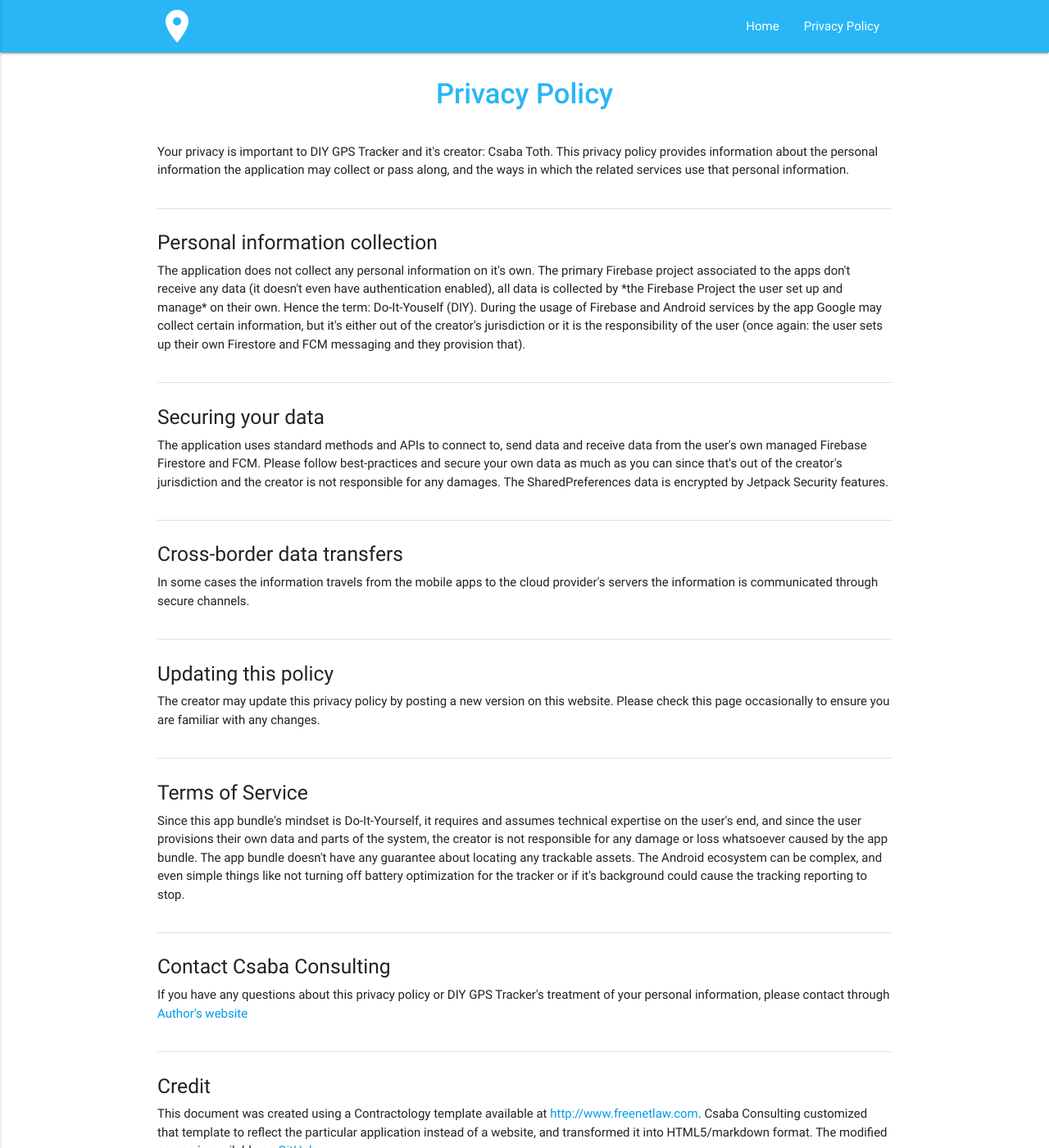
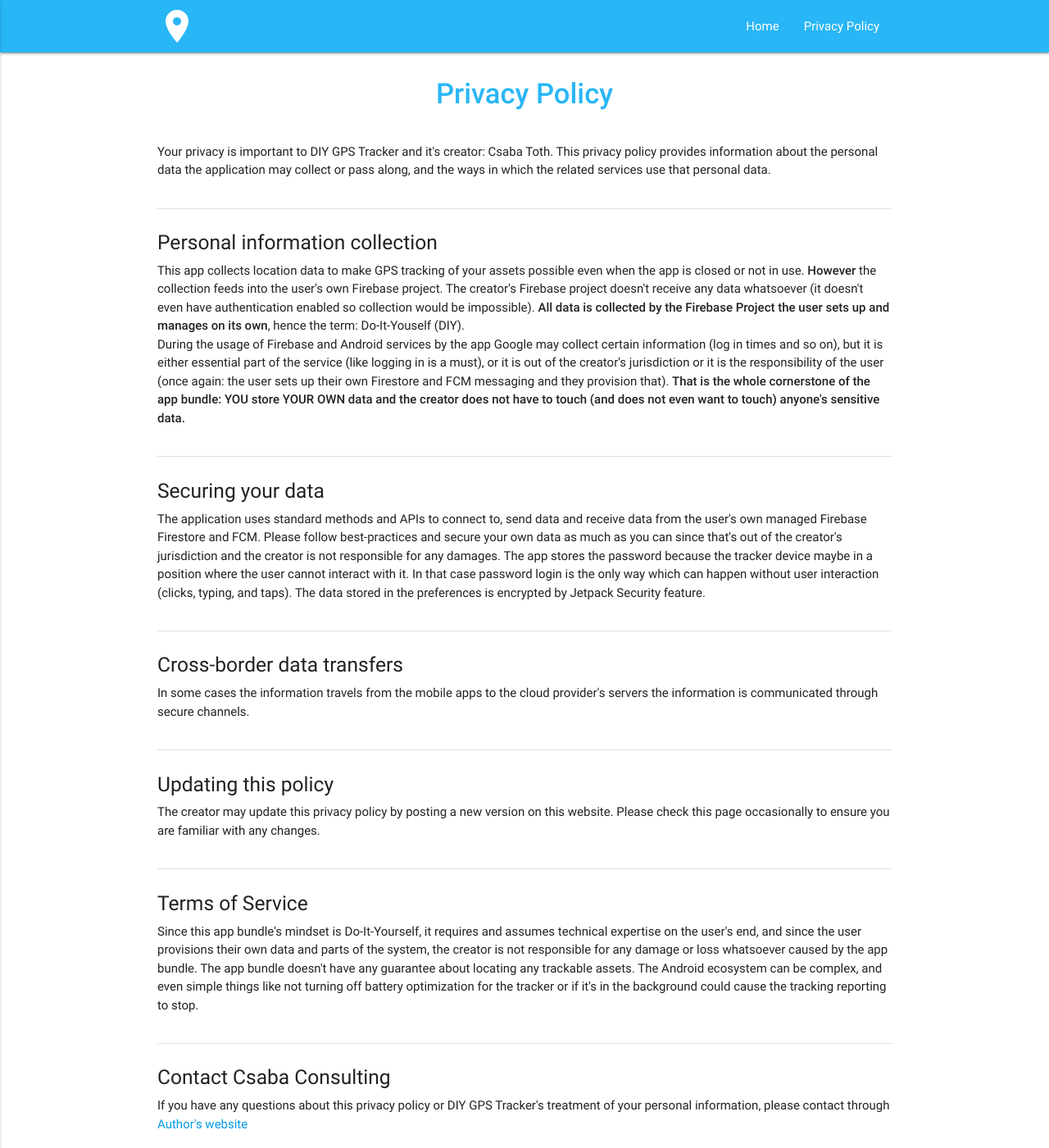
Before and after one commit to DIYGPSTracker/DIYGPSTracker.github.io, a Jekyll site: the page built from privacy-statement.md, in a window 1280 px wide and 1400 px high. Shown: the whole window at 82% size. Built offline with Jekyll 4.4.1, drawn with Linux system fonts in a browser that asks for light colours.

Commit message:
DIY GPS Tracker app bundle privacy policy update

```diff
--- a/privacy-statement.md
+++ b/privacy-statement.md
@@ -13,8 +13,8 @@ redirect_from:
         <div class="col s12">
             Your privacy is important to DIY GPS Tracker and it's creator:
             Csaba Toth. This privacy policy provides information about
-            the personal information the application may collect or pass along, and the
-            ways in which the related services use that personal information.
+            the personal data the application may collect or pass along, and the
+            ways in which the related services use that personal data.
         </div>
     </div>
 </div>
@@ -26,8 +26,10 @@ redirect_from:
 
     <div class="row">
         <div class="col s12">
-            The application does not collect any personal information on it's own. The primary Firebase project associated to the apps don't
-            receive any data (it doesn't even have authentication enabled), all data is collected by *the Firebase Project the user set up and manage* on their own. Hence the term: Do-It-Youself (DIY). During the usage of Firebase and Android services by the app Google may collect certain information, but it's either out of the creator's jurisdiction or it is the responsibility of the user (once again: the user sets up their own Firestore and FCM messaging and they provision that).
+            This app collects location data to make GPS tracking of your assets possible even when the app is closed or not in use. <strong>However</strong> the collection feeds into the user's own Firebase project. The creator's Firebase project doesn't receive any data whatsoever (it doesn't even have authentication enabled so collection would be impossible). <strong>All data is collected by the Firebase Project the user sets up and manages on its own</strong>, hence the term: Do-It-Youself (DIY).
+        </div>
+        <div class="col s12">
+            During the usage of Firebase and Android services by the app Google may collect certain information (log in times and so on), but it is either essential part of the service (like logging in is a must), or it is out of the creator's jurisdiction or it is the responsibility of the user (once again: the user sets up their own Firestore and FCM messaging and they provision that). <strong>That is the whole cornerstone of the app bundle: YOU store YOUR OWN data and the creator does not have to touch (and does not even want to touch) anyone's sensitive data.</strong>
         </div>
     </div>
 </div>
@@ -39,7 +41,7 @@ redirect_from:
 
     <div class="row">
         <div class="col s12">
-            The application uses standard methods and APIs to connect to, send data and receive data from the user's own managed Firebase Firestore and FCM. Please follow best-practices and secure your own data as much as you can since that's out of the creator's jurisdiction and the creator is not responsible for any damages. The SharedPreferences data is encrypted by Jetpack Security features.
+            The application uses standard methods and APIs to connect to, send data and receive data from the user's own managed Firebase Firestore and FCM. Please follow best-practices and secure your own data as much as you can since that's out of the creator's jurisdiction and the creator is not responsible for any damages. The app stores the password because the tracker device maybe in a position where the user cannot interact with it. In that case password login is the only way which can happen without user interaction (clicks, typing, and taps). The data stored in the preferences is encrypted by Jetpack Security feature.
         </div>
     </div>
 </div>
@@ -76,7 +78,7 @@ redirect_from:
 
     <div class="row">
         <div class="col s12">
-            Since this app bundle's mindset is Do-It-Yourself, it requires and assumes technical expertise on the user's end, and since the user provisions their own data and parts of the system, the creator is not responsible for any damage or loss whatsoever caused by the app bundle. The app bundle doesn't have any guarantee about locating any trackable assets. The Android ecosystem can be complex, and even simple things like not turning off battery optimization for the tracker or if it's background could cause the tracking reporting to stop.
+            Since this app bundle's mindset is Do-It-Yourself, it requires and assumes technical expertise on the user's end, and since the user provisions their own data and parts of the system, the creator is not responsible for any damage or loss whatsoever caused by the app bundle. The app bundle doesn't have any guarantee about locating any trackable assets. The Android ecosystem can be complex, and even simple things like not turning off battery optimization for the tracker or if it's in the background could cause the tracking reporting to stop.
         </div>
     </div>
 </div>
```
